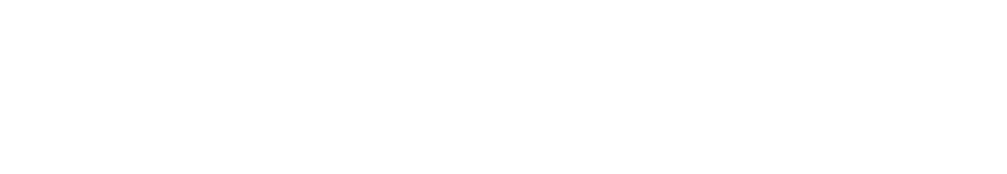
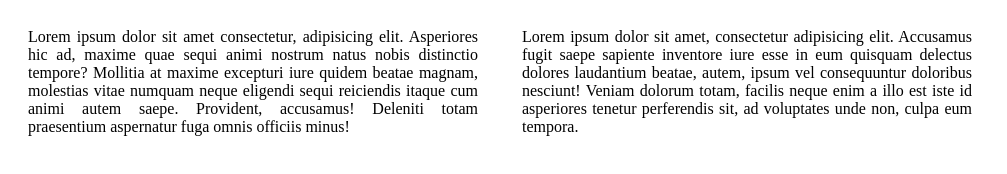
Before and after one commit to Madhurjai/branch_commit, a plain HTML site: page src/index.html in a window 1280 px wide. Shown: the whole page, without its empty margins (0-1007 px from the left). Drawn offline with Linux system fonts and the light colour scheme.

Commit message:
third section commit

```diff
--- a/src/index.html
+++ b/src/index.html
@@ -10,6 +10,23 @@
     </style>
   </head>
   <body>
-
+    <div class="section" style="margin: auto;">
+      <div class="section1" style="display: inline-block ; width: 450px ; margin: 20px; text-align: justify;">
+        Lorem ipsum dolor sit amet consectetur, adipisicing elit. Asperiores hic
+        ad, maxime quae sequi animi nostrum natus nobis distinctio tempore?
+        Mollitia at maxime excepturi iure quidem beatae magnam, molestias vitae
+        numquam neque eligendi sequi reiciendis itaque cum animi autem saepe.
+        Provident, accusamus! Deleniti totam praesentium aspernatur fuga omnis
+        officiis minus!
+      </div>
+      <div class="section2" style="display: inline-block ; width: 450px ;margin: 20px; text-align: justify;">
+        Lorem ipsum dolor sit amet, consectetur adipisicing elit. Accusamus
+        fugit saepe sapiente inventore iure esse in eum quisquam delectus
+        dolores laudantium beatae, autem, ipsum vel consequuntur doloribus
+        nesciunt! Veniam dolorum totam, facilis neque enim a illo est iste id
+        asperiores tenetur perferendis sit, ad voluptates unde non, culpa eum
+        tempora.
+      </div>
+    </div>
   </body>
 </html>
```
